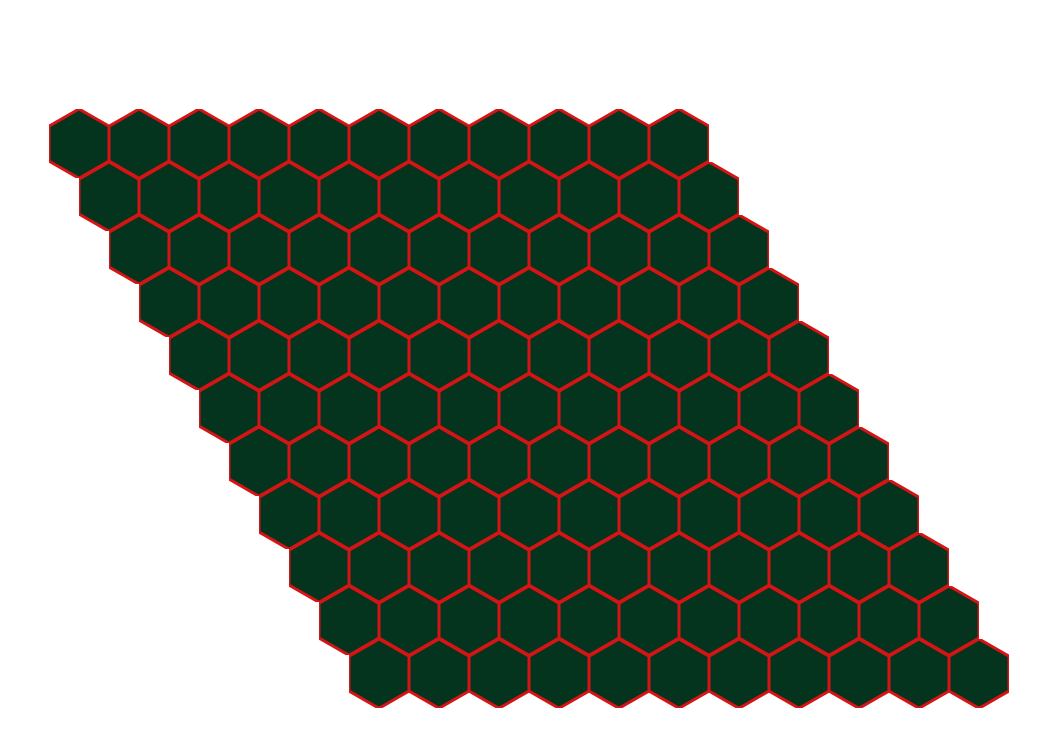
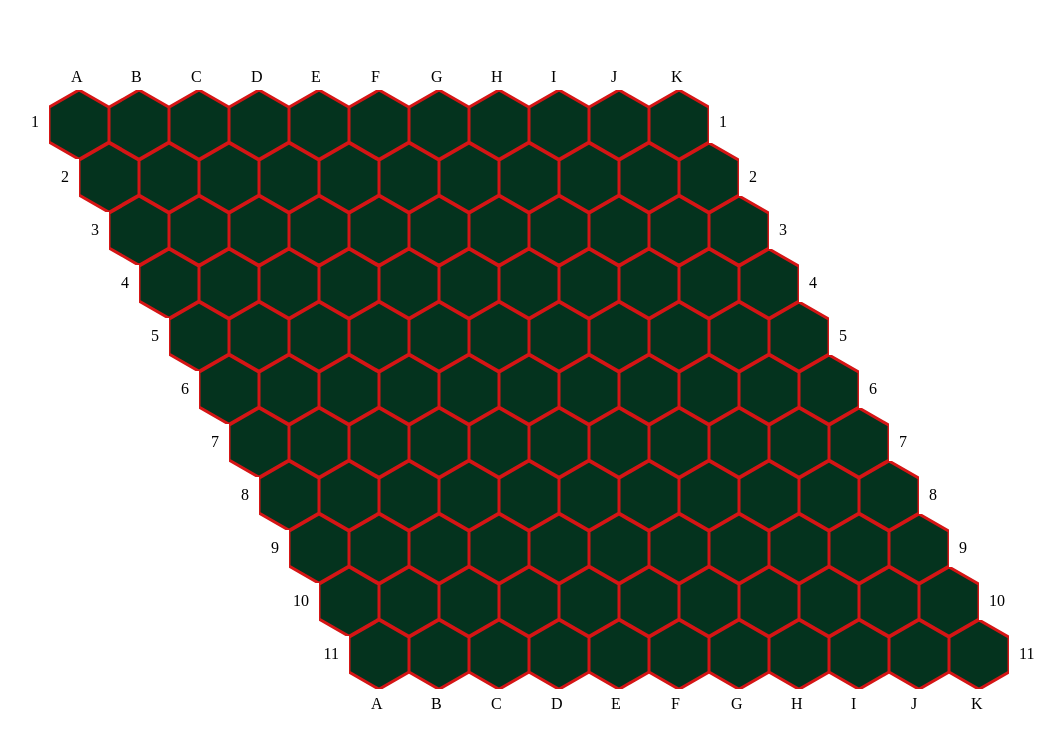
Before and after one commit to steilwinden/hexomato, an Angular app: page / in a window 1280 px wide. Shown: the top 748 px of the page, without its empty margins (133-1196 px from the left). Built offline with nearby package versions, Linux system fonts and the light colour scheme.

Commit message:
hexagon captions

```diff
--- a/src/app/game/board/board.component.html
+++ b/src/app/game/board/board.component.html
@@ -1,7 +1,29 @@
 <div class="board">
-  <div *ngFor="let row of grid; let rowIndex = index"
-       class="hex-row"
-       [style.margin-left.px]="rowIndex * 60">
-    <app-hexagon *ngFor="let r of row"></app-hexagon>
+  <div *ngFor="let row of grid; let rowIndex = index" class="hex-row"
+       [style.margin-left.px]="rowIndex * gameService.hexDiameter">
+
+    <div class="caption-left">{{ rowIndex + 1 }}</div>
+    <!-- oberste Reihe -->
+    <ng-container *ngIf="rowIndex === 0">
+      <div *ngFor="let col of row; let colIndex = index">
+        <div class="caption-top">{{ numToLetter(colIndex + 1) }}</div>
+        <app-hexagon></app-hexagon>
+      </div>
+    </ng-container>
+
+    <!-- mittlere Reihen -->
+    <ng-container *ngIf="rowIndex !== 0 && rowIndex !== grid.length - 1">
+      <app-hexagon *ngFor="let col of row"></app-hexagon>
+    </ng-container>
+
+    <!-- unterste Reihe -->
+    <ng-container *ngIf="rowIndex === grid.length - 1">
+      <div *ngFor="let col of row; let colIndex = index">
+        <app-hexagon></app-hexagon>
+        <div class="caption-bottom">{{ numToLetter(colIndex + 1) }}</div>
+      </div>
+    </ng-container>
+    <div class="caption-right">{{ rowIndex + 1 }}</div>
+
   </div>
 </div>
--- a/src/app/game/board/board.component.scss
+++ b/src/app/game/board/board.component.scss
@@ -5,9 +5,31 @@
   align-items: center; // Zentriert die Inhalte vertikal
   height: 100vh; // Setzt die Höhe des Containers auf 100% der Viewport-Höhe
   width: 80vw;
+
+  .hex-row {
+    display: flex;
+    justify-content: center;
+  }
+
+  .caption-left {
+    margin-top: 25px;
+    margin-right: 10px;
+  }
+
+  .caption-top {
+    margin-left: 22px;
+    margin-top: -20px;
+    margin-bottom: 4px;
+  }
+
+  .caption-bottom {
+    margin-top: 22px;
+    margin-left: 22px;
+  }
+
+  .caption-right {
+    margin-top: 25px;
+    margin-left: 10px;
+  }
+
 }
-
-.hex-row {
-  display: flex;
-  justify-content: center;
-}
--- a/src/app/game/board/board.component.ts
+++ b/src/app/game/board/board.component.ts
@@ -1,6 +1,7 @@
 import {Component, OnInit} from '@angular/core';
 import {CommonModule} from "@angular/common";
 import {HexagonComponent} from "../hexagon/hexagon.component";
+import {GameService} from "../shared/game.service";
 
 @Component({
   selector: 'app-board',
@@ -14,7 +15,10 @@ import {HexagonComponent} from "../hexagon/hexagon.component";
 })
 
 export class BoardComponent implements OnInit {
+
   grid: any[] = [];
+
+  constructor(public gameService: GameService) {}
 
   ngOnInit() {
     this.createGrid();
@@ -29,4 +33,8 @@ export class BoardComponent implements OnInit {
       }
     }
   }
+
+  numToLetter(num: number): string {
+    return String.fromCharCode(64 + num);
+  }
 }
--- a/src/app/game/hexagon/hexagon.component.html
+++ b/src/app/game/hexagon/hexagon.component.html
@@ -1,3 +1,4 @@
-<svg class="hexagon-svg" viewBox="0 0 100 115" xmlns="http://www.w3.org/2000/svg">
+<svg class="hexagon-svg" [style.width.px]="gameService.hexDiameter" viewBox="0 0 100 115"
+     xmlns="http://www.w3.org/2000/svg">
   <path class="hexagon-path" d="M50 0L100 28.8675V86.6025L50 115.47L0 86.6025V28.8675L50 0Z"/>
 </svg>
--- a/src/app/game/hexagon/hexagon.component.scss
+++ b/src/app/game/hexagon/hexagon.component.scss
@@ -1,5 +1,4 @@
 .hexagon-svg {
-  width: 60px;
   height: auto;
   stroke: #d51515; // Farbe der Umrandung
   stroke-width: 5;
--- a/src/app/game/hexagon/hexagon.component.ts
+++ b/src/app/game/hexagon/hexagon.component.ts
@@ -1,4 +1,5 @@
 import {Component} from '@angular/core';
+import {GameService} from "../shared/game.service";
 
 @Component({
   selector: 'app-hexagon',
@@ -9,4 +10,5 @@ import {Component} from '@angular/core';
 })
 export class HexagonComponent {
 
+  constructor(public gameService: GameService) {}
 }
--- /dev/null
+++ b/src/app/game/shared/game.service.ts
@@ -0,0 +1,8 @@
+import {Injectable} from "@angular/core";
+
+@Injectable({
+  providedIn: 'root'
+})
+export class GameService {
+  readonly hexDiameter= 60;
+}
```
Also changed, not shown: 1 other file (tests, documents, lock files or other folders).
